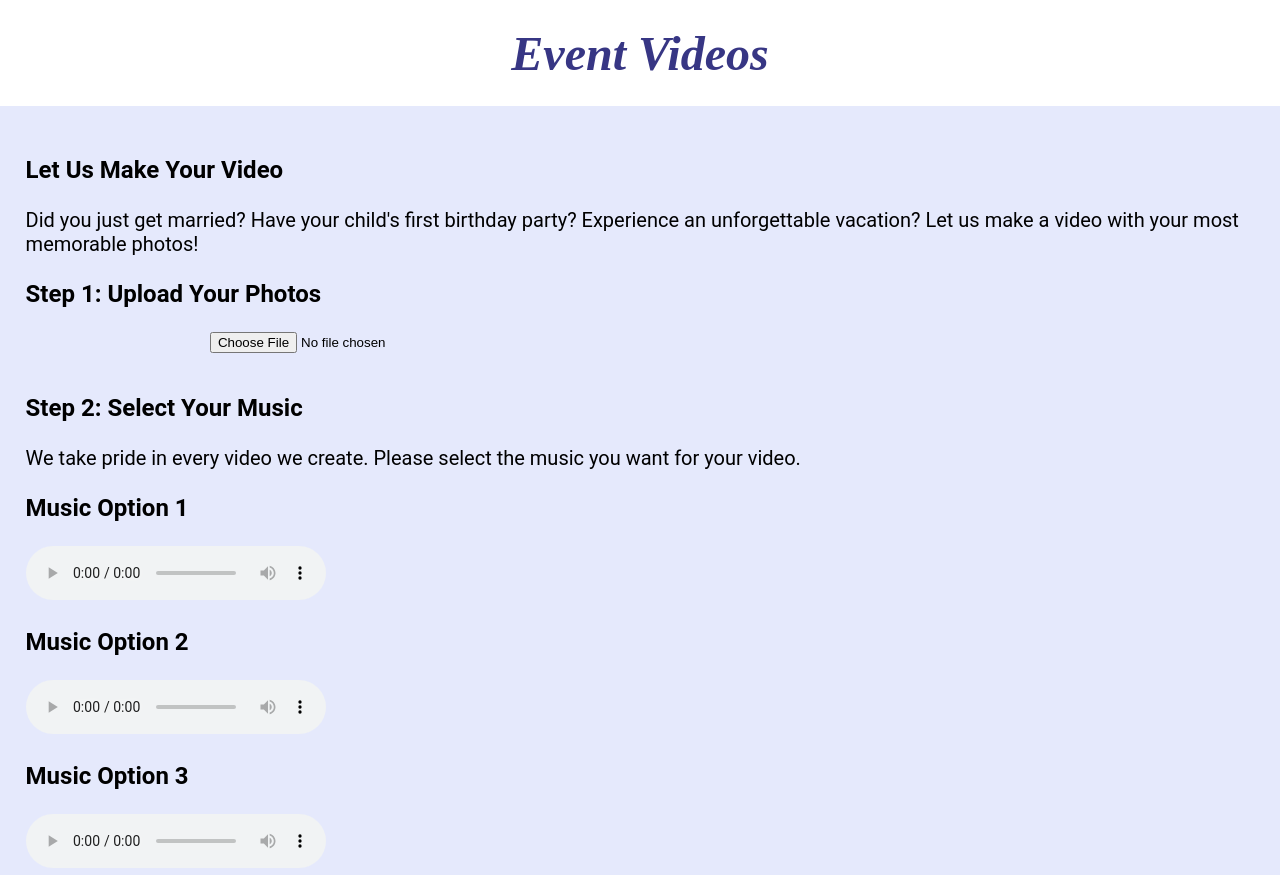
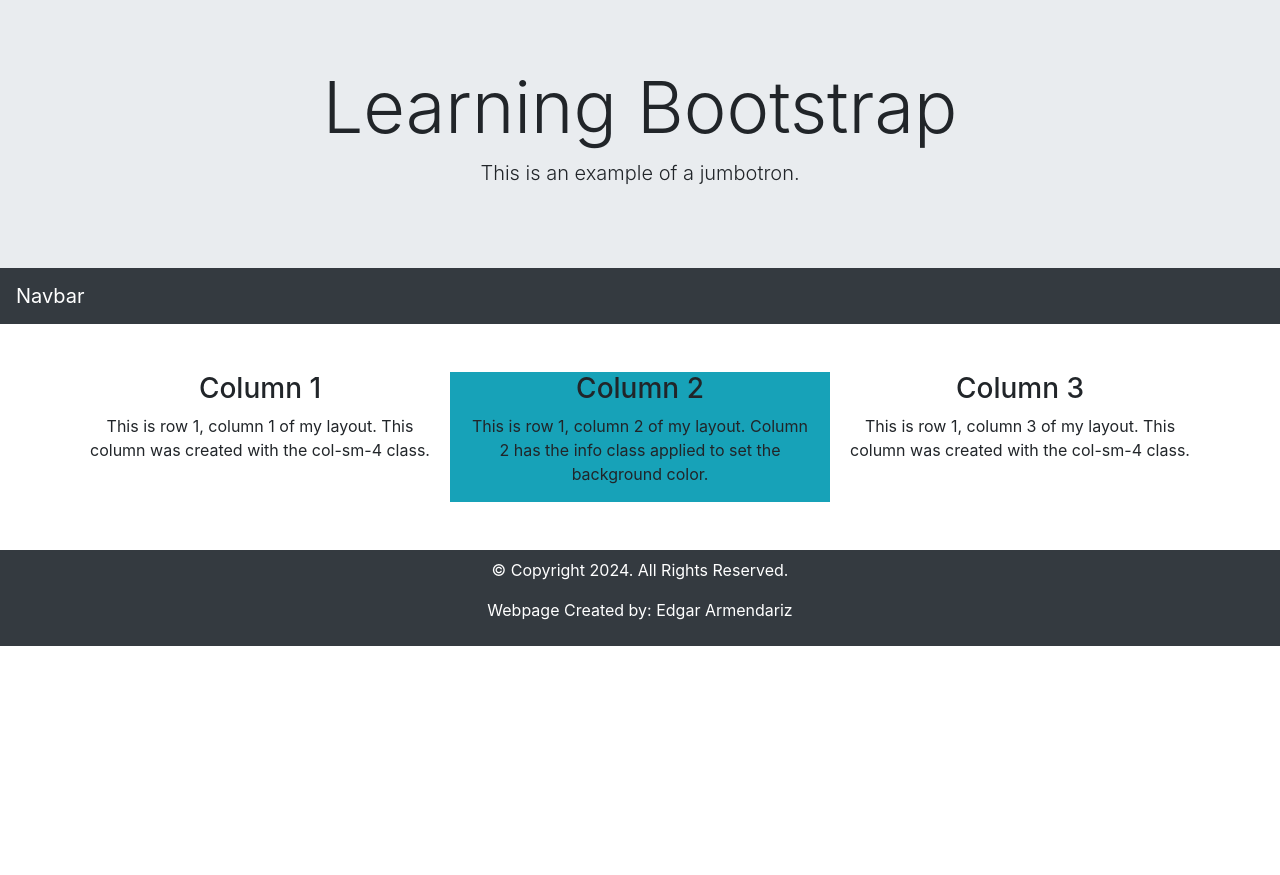
Before and after one commit to Swi1ty/In-class-12, a plain HTML site: page index.html in a window 1280 px wide. Shown: the top 875 px of the page. After the commit the page ends 800 px from the top, so only its background shows below. Drawn offline with nearby package versions, Linux system fonts and the light colour scheme.

Commit message:
Add files via upload

```diff
--- a/index.html
+++ b/index.html
@@ -1,94 +1,76 @@
 <!DOCTYPE html>
-<!--
-    Student Name: Edgar Armendariz
-	File Name: index.html
-	Current Date: 11/19/2024
- -->
+<!--- Name: Edgar Armendariz
+      Date: 12/1/2024 --->
 <html lang="en">
-<head>
-	<title></title>
-	<meta charset="utf-8">
-    <link rel="stylesheet" href="css/styles.css">
-</head>
-<body>
+  <head>
+    <meta charset="utf-8">
+    <meta name="viewport" content="width=device-width, initial-scale=1">
+    <title>Learning Bootstrap | Apply Your Knowledge 12</title>
+    <link href="https://cdn.jsdelivr.net/npm/bootstrap@4.6.2/dist/css/bootstrap.min.css" rel="stylesheet" >
+  </head>
+  <body>
+<!--- Bootstrap Jumbotron -->
+    <header class="jumbotron jumbotron-fluid text-center mb-0">
+	<div class="container">
+		<h1 class="display-3">Learning Bootstrap</h1>
+		<p class="lead">This is an example of a jumbotron.</p>
+	</div>
+	</header>
+<!--- Bootstrap Navigation bar -->
+<nav class="navbar navbar-expand-sm bg-dark navbar-dark">
 
-	<div id="container">
+	<a class="navbar-brand" href="#">Navbar</a>
 
-        <!-- Use the header area for the website name or logo -->
-        <header>
-            <h1>Event Videos</h1>
-        </header>
+<!--- Hamburger menu -->
+	<button class="navbar-toggler" type="button" data-toggle="collapse"
+	data-target="#navbarResponsive" aria-controls="navbarResponsive"
+	aria-expanded="false" aria-label="Toggle navigation">
+		<span class="navbar-toggler-icon"></span>
+<!--- Nav links -->
+	<div class="collapse navbar-collapse" id="navbarResponsive">
+		<ul class="navbar-nav">
+			<li class="nav-item">
+				<a class="nav-link" href="#">Home</a>
+			</li>
+			<li class="nav-item">
+				<a class="nav-link" href="#">Services</a>
+			</li>
+			<li class="nav-item">
+				<a class="nav-link" href="#">Contact</a>
+			</li>
+		</ul>
+	</div>
+</nav>
+<!--- Main Content Area -->
+<main class="container my-5">
 
-        <!-- Use the main area to add the main content of the webpage -->
-        <main>
+	<div class="row text-center">
 
-            <section>
+		<div class="col-sm-4">
+			<h3>Column 1</h3>
+			<p>This is row 1, column 1 of my layout. This column was
+			created with the col-sm-4 class.<p>
+		</div>
+		<div class="col-sm-4 bg-info">
+			<h3>Column 2</h3>
+			<p>This is row 1, column 2 of my layout. Column 2 has the
+			info class applied to set the background color.</p>
+		</div>
+		<div class="col-sm-4">
+			<h3>Column 3</h3>
+			<p>This is row 1, column 3 of my layout. This column was
+			created with the col-sm-4 class.<p>
+		</div>
+	</div>
+</main>
+<!--- Footer -->
+<footer class="jumbotron-fluid text-center bg-dark p-2">
 
-                <h3>Let Us Make Your Video</h3>
-                <p>Did you just get married? Have your child's first birthday party? Experience an unforgettable vacation? Let us make a video with your most memorable photos!</p>
-
-            </section>
-
-            <section>
-
-                <h3>Step 1: Upload Your Photos</h3>
-
-                <form>
-                    <input type="file">
-                </form>
-
-            </section>
-
-            <section>
-
-                <h3>Step 2: Select Your Music</h3>
-                <p>We take pride in every video we create. Please select the music you want for your video.</p>
-
-            </section>
-
-            <section>
-
-                <h3>Music Option 1</h3>
-                <audio controls>
-				<source src="media/audio-happy.mp3" type="audio/mp3">
-				<source src="media/audio-happy.ogg" type="audio/ogg">
-				<p>Your legacy browser does not support the audio element.</p>
-				</audio>
-            </section>
-
-            <section>
-
-                <h3>Music Option 2</h3>
-                <audio controls>
-				<source src="media/audio-rock.mp3" type="audio/mp3">
-				<source src="media/audio-rock.ogg" type="audio/ogg">
-				<p>Your legacy browser does not support the audio element.</p>
-				</audio>
-            </section>
-
-            <section>
-
-                <h3>Music Option 3</h3>
-                <audio controls>
-				<source src="media/audio-tech.mp3" type="audio/mp3">
-				<source src="media/audio-tech.ogg" type="audio/ogg">
-				<p>Your legacy browser does not support the audio element.</p>
-				</audio>
-            </section>
-
-        </main>
-		<video width="100%" height="240" controls="controls">
-			<source src="media/video-dance.mp4" type="video/mp4">
-			<track src=“media/captions.vtt” kind=“captions” srclang=“en” label=“Captions”>
-			<track src=“media/descriptions.vtt” kind=“descriptions” srclang=“en” label=“English Descriptions”>
-			<p>Your browser does not support the video element.</p>
-		</video>
-        <!-- Use the footer area to add webpage footer content -->
-        <footer>
-            <p>Created by: Edgar Armendariz</p>
-        </footer>
-
+	<div class="container text-white">
+		<p>&copy; Copyright 2024. All Rights Reserved.</p>
+		<p>Webpage Created by: Edgar Armendariz</p>
 	</div>
-
-</body>
+</footer>
+    <script src="https://cdn.jsdelivr.net/npm/bootstrap@5.3.3/dist/js/bootstrap.bundle.min.js"> </script>
+  </body>
 </html>
```
